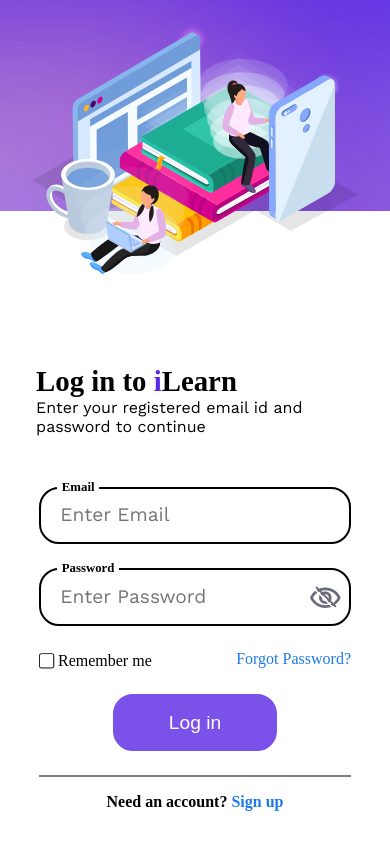
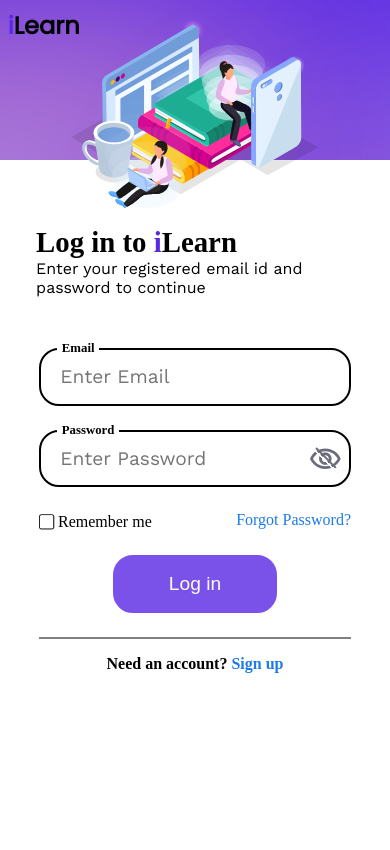
Before and after one commit to abhinandnn/ilearn-react, a React (Create React App) app: page / in a window 390 px wide. Shown: the top 850 px of the page. Built offline with nearby package versions, Linux system fonts and the light colour scheme; a web font is replaced by a local one.

Commit message:
removed bugs in forget password page

```diff
--- a/src/components/authentication/login/ForgotPassword.jsx
+++ b/src/components/authentication/login/ForgotPassword.jsx
@@ -50,6 +50,7 @@
   return (
     <>
     <div className='sidestrip'>
+    <div className='logoMobile'><span>i</span>Learn</div>
     <img className='log' src={logImg}/>
     </div>
     <div id="forgot_section" className='login_section'>
--- a/src/components/authentication/login/Login.jsx
+++ b/src/components/authentication/login/Login.jsx
@@ -7,6 +7,7 @@
   return (
     <div>
     <div className='sidestrip'>
+    <div className='logoMobile'><span>i</span>Learn</div>
     <img className='log' src={logImg}/>
     </div>
     <div className='login_section'>
--- a/src/components/authentication/login/LoginOTP.jsx
+++ b/src/components/authentication/login/LoginOTP.jsx
@@ -61,6 +61,7 @@
   return (
     <>
       <div className='sidestrip'>
+      <div className='logoMobile'><span>i</span>Learn</div>
         <img className='log' src={logImg} alt="Logo" />
       </div>
       <div className='login_section' id='otpsec'>
--- a/src/components/authentication/login/login.css
+++ b/src/components/authentication/login/login.css
@@ -227,3 +227,7 @@
   border-top:2px solid grey;
   margin-bottom: 1rem;
 }
+.logoMobile{
+  position: absolute;
+  display:none;
+}
--- a/src/components/authentication/signup/Signup.jsx
+++ b/src/components/authentication/signup/Signup.jsx
@@ -7,6 +7,7 @@
   return (
     <div className='top'>
     <div className='sidestrip'>
+    <div className='logoMobile'><span>i</span>Learn</div>
     <img className='sign' src={signImg}/>
     </div>
     <div className='signup_section'>
--- a/src/components/authentication/signup/signup.css
+++ b/src/components/authentication/signup/signup.css
@@ -188,14 +188,26 @@
 #forgotFooter{
   margin-top: 10rem;
 }
-@media screen and (max-width:800px) {
+@media screen and (max-width:768px) {
+  .logoMobile{
+    display:block;
+    position: absolute;
+    left:2%;
+    top: 5%;
+    font-family: Poppins;
+    font-size:1.5rem;
+    font-weight: 600;
+  }
+  .logoMobile>span{
+    color:#5928E5;
+  }
   body{
     overflow-x: hidden ;
    overflow-y: auto;
   }
   .sidestrip{
     width:100vw;
-    height:25vh;
+    height:10rem;
     background: white;
     position: relative;
     background-image: url('../../../assets/bgPhone.svg');
@@ -208,7 +220,7 @@
 }
 .log{
   width:100vw;
-  height:30vh;
+  height:12rem;
   justify-content: center;
   margin: 0;
   position:absolute;
@@ -216,7 +228,7 @@
 }
 .sign{
   width:100vw;
-  height:32vh;
+  height:13rem;
   justify-content: center;
   margin: 0;
   position:absolute;
@@ -227,7 +239,7 @@
   margin-top:5rem;
   padding:0;
   width:100vw;
-  height:70vh;
+  height:26rem;
   justify-content: center;
   align-items: center;
 }
@@ -235,7 +247,7 @@
   margin-top:10rem;
   padding:0;
   width:100vw;
-  height:70vh;
+  height:27.2rem;
   display: flex;
   justify-content: center;
   align-items: center;
```
